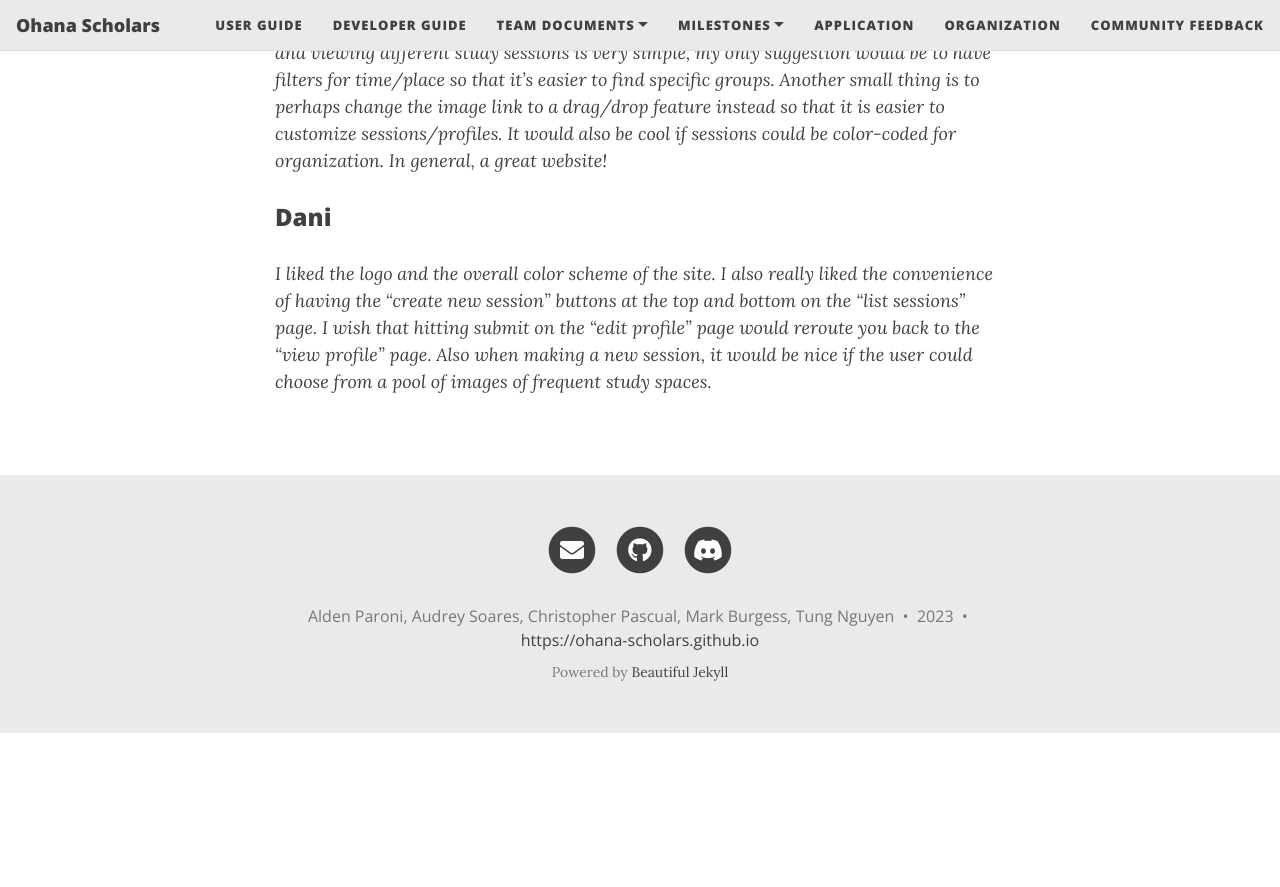
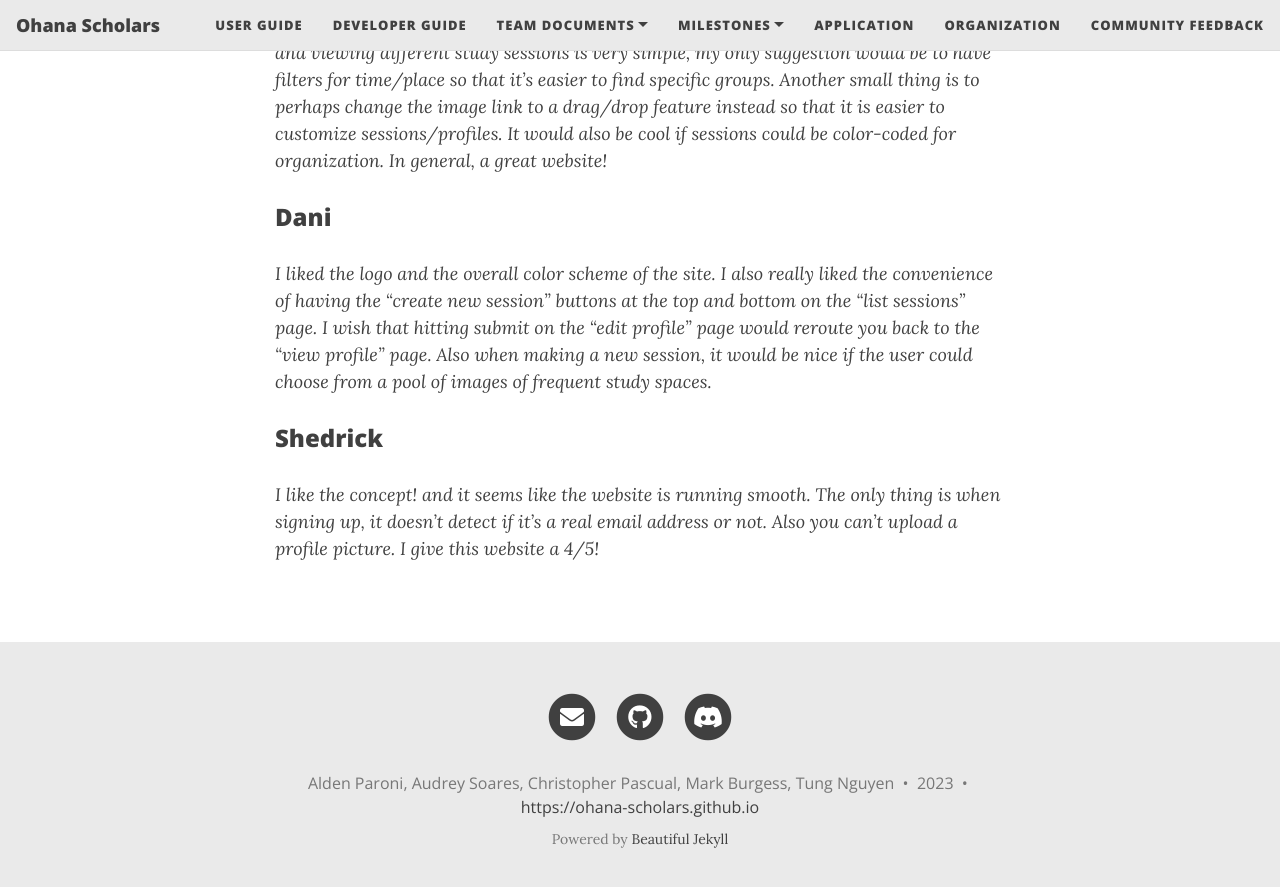
Before and after one commit to ohana-scholars/ohana-scholars.github.io, a Jekyll site: the page built from community-feedback.md, in a window 1280 px wide and 900 px high, scrolled down 1450 px. Shown: the top 887 px of the window. Built offline with Jekyll 4.4.1, drawn with Linux system fonts in a browser that asks for light colours; nearby versions of some CDN libraries; before the commit the page ends 2183 px from its top, so only the background shows below that.

Commit message:
Update community-feedback.md

```diff
--- a/community-feedback.md
+++ b/community-feedback.md
@@ -21,3 +21,7 @@ _The overall aesthetic, design, and functionality of this website is very pleasa
 ### Dani
 
 _I liked the logo and the overall color scheme of the site. I also really liked the convenience of having the “create new session” buttons at the top and bottom on the “list sessions” page. I wish that hitting submit on the “edit profile” page would reroute you back to the “view profile” page. Also when making a new session, it would be nice if the user could choose from a pool of images of frequent study spaces._
+
+### Shedrick
+
+_I like the concept! and it seems like the website is running smooth. The only thing is when signing up, it doesn’t detect if it’s a real email address or not. Also you can’t upload a profile picture. I give this website a 4/5!_
```
